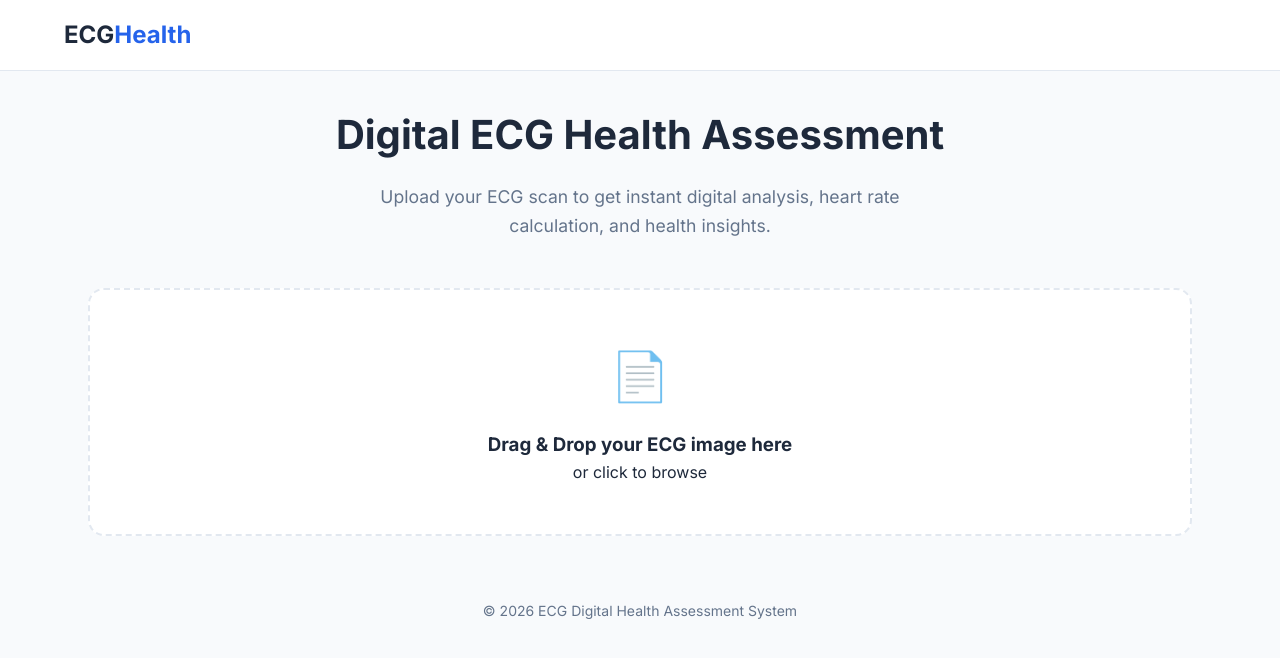
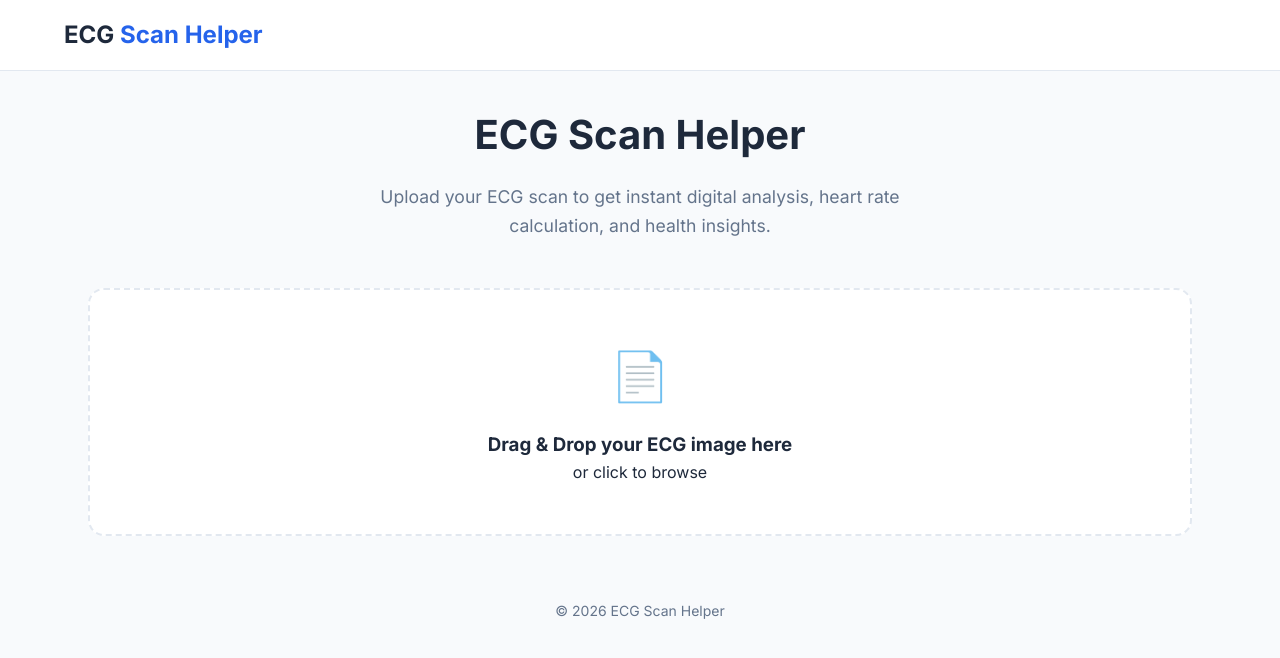
Before and after one commit to abaanibnu/ecg1, a Flask app: page / in a window 1280 px wide. Shown: the top 658 px of the page. Run offline with Flask 3, Linux system fonts and the light colour scheme.

Commit message:
Rebrand project to ECG Scan Helper

```diff
--- a/templates/base.html
+++ b/templates/base.html
@@ -1,19 +1,21 @@
 <!DOCTYPE html>
 <html lang="en">
+
 <head>
     <meta charset="UTF-8">
     <meta name="viewport" content="width=device-width, initial-scale=1.0">
-    <title>{% block title %}ECG Health Assessment{% endblock %}</title>
+    <title>{% block title %}ECG Scan Helper{% endblock %}</title>
     <link rel="preconnect" href="https://fonts.googleapis.com">
     <link rel="preconnect" href="https://fonts.gstatic.com" crossorigin>
     <link href="https://fonts.googleapis.com/css2?family=Inter:wght@300;400;500;600;700&display=swap" rel="stylesheet">
     <script src="https://cdn.jsdelivr.net/npm/chart.js"></script>
     <link rel="stylesheet" href="{{ url_for('static', filename='style.css') }}">
 </head>
+
 <body>
     <nav class="navbar">
         <div class="container">
-            <a href="/" class="brand">ECG<span class="accent">Health</span></a>
+            <a href="/" class="brand">ECG <span class="accent">Scan Helper</span></a>
         </div>
     </nav>
     <main class="container">
@@ -21,9 +23,10 @@
     </main>
     <footer class="footer">
         <div class="container">
-            <p>&copy; 2026 ECG Digital Health Assessment System</p>
+            <p>&copy; 2026 ECG Scan Helper</p>
         </div>
     </footer>
     <script src="{{ url_for('static', filename='script.js') }}"></script>
 </body>
+
 </html>
--- a/templates/index.html
+++ b/templates/index.html
@@ -2,7 +2,7 @@
 
 {% block content %}
 <section class="hero">
-    <h1>Digital ECG Health Assessment</h1>
+    <h1>ECG Scan Helper</h1>
     <p>Upload your ECG scan to get instant digital analysis, heart rate calculation, and health insights.</p>
 </section>
 
```
Also changed, not shown: README.md.
